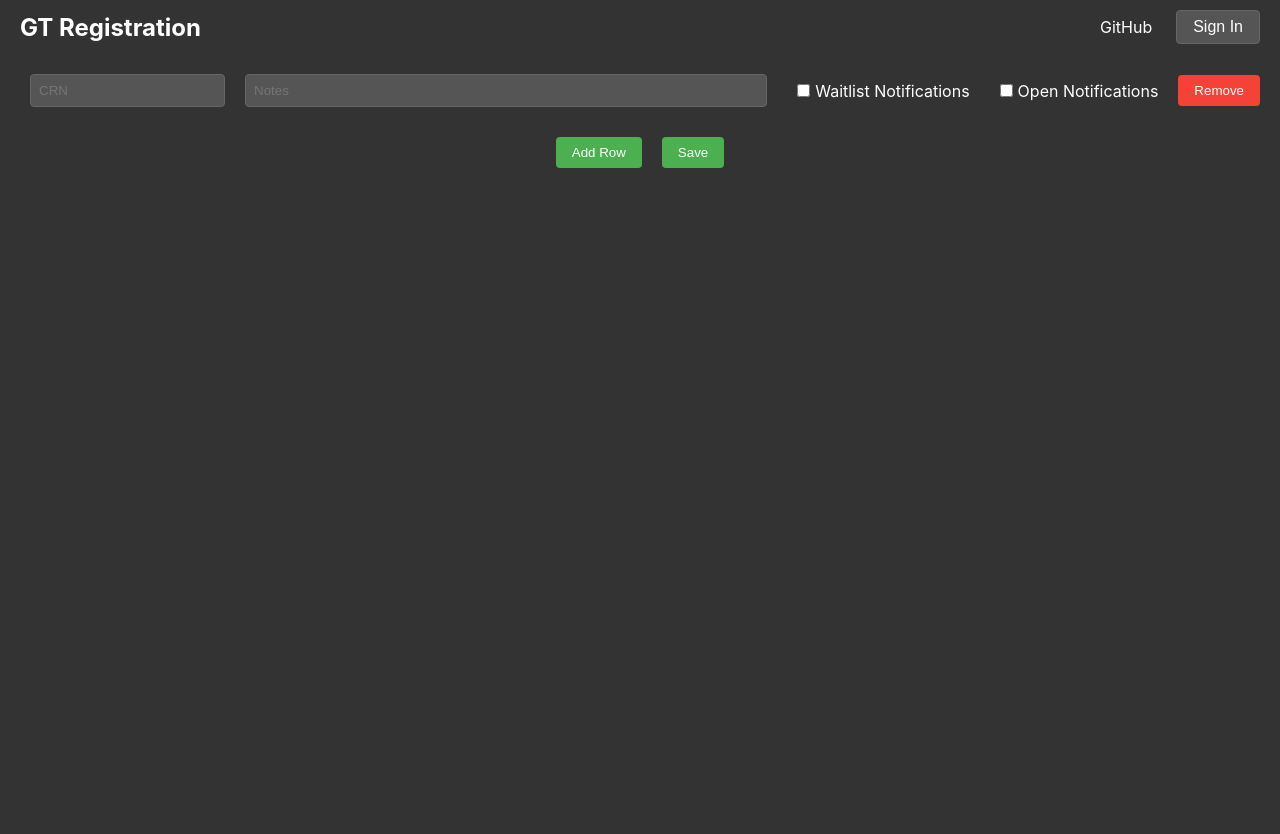
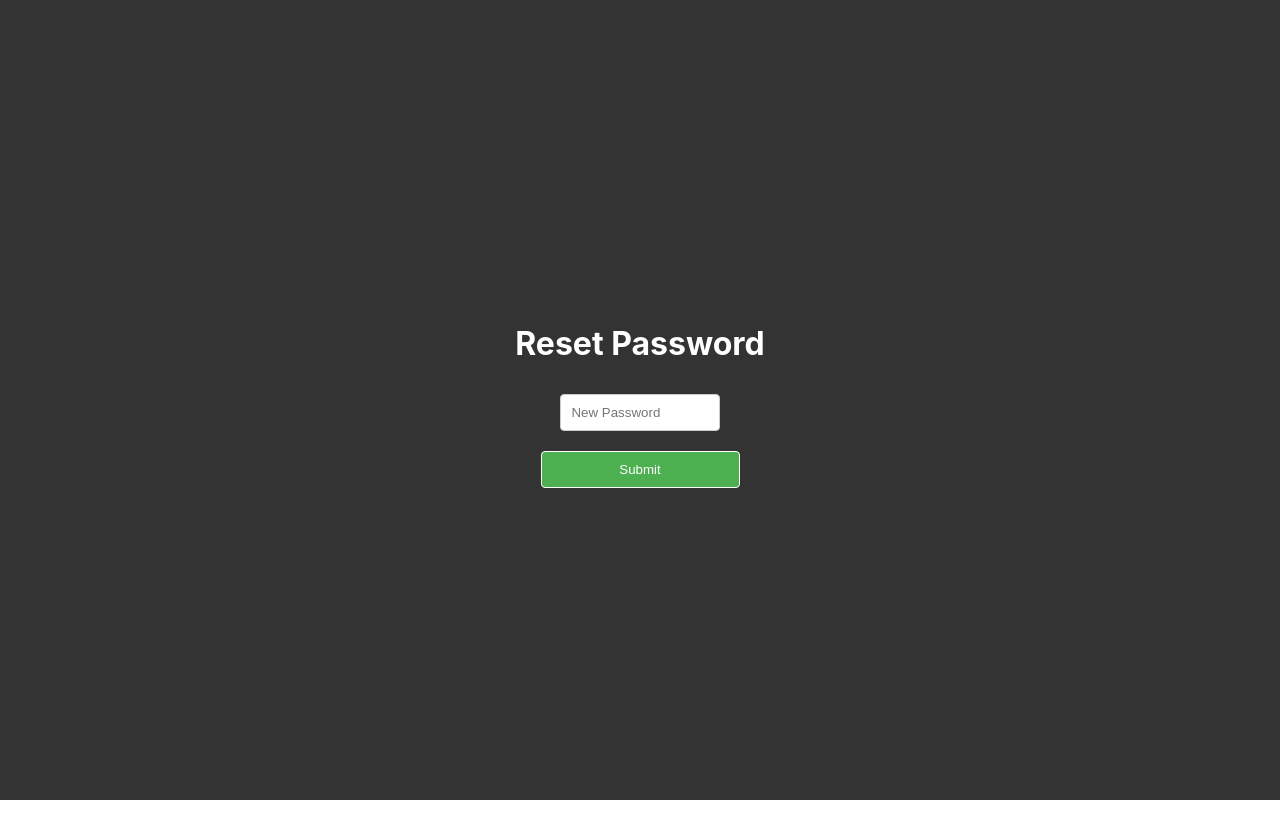
Before and after one commit to akhilkammila/course-registration-frontend, a React (Create React App) app: page /reset_password/1 in a window 1280 px wide. After the commit the page ends 800 px from the top, so only its background shows below. Built offline with nearby package versions, Linux system fonts and the light colour scheme.

Commit message:
added password reset page and functionality

```diff
--- a/package.json
+++ b/package.json
@@ -12,6 +12,7 @@
     "@types/react-dom": "^18.2.18",
     "react": "^18.2.0",
     "react-dom": "^18.2.0",
+    "react-router-dom": "^6.21.1",
     "react-scripts": "5.0.1",
     "typescript": "^4.9.5",
     "web-vitals": "^2.1.4"
--- a/src/components/App.tsx
+++ b/src/components/App.tsx
@@ -1,51 +1,21 @@
-// App.tsx
-import React, { useState } from 'react';
-import Header from './Header';
-import SignInModal from './SignInModal'; // Import the modal component
-import CourseList from './CourseList'
-import './App.css';
+import React from 'react';
+import {
+  BrowserRouter as Router,
+  Route,
+  Routes,
+} from 'react-router-dom';
+import HomePage from './HomePage'; // Your typical homepage component
+import ResetPasswordPage from './ResetPasswordPage'; // Your password reset component
 
-function App() {
-  const [isSignedIn, setIsSignedIn] = useState(false);
-  const [accountName, setAccountName] = useState('');
-  const [showModal, setShowModal] = useState(false);
-
-  const handleOpenModal = () => {
-    setShowModal(true);
-  };
-
-  const handleCloseModal = () => {
-    setShowModal(false);
-  };
-
-  const handleSignInSuccess = (email: string) => {
-    setAccountName(email);
-    setIsSignedIn(true); // Update the signed-in state
-  };
-
-  const handleSignOut = () => {
-    // Here you would handle the sign-out logic
-    setIsSignedIn(false);
-    setAccountName('');
-  };
-
-  // You would have additional logic here for handling the actual sign-in
-  // For example, after signing in:
-  // setIsSignedIn(true);
-  // setAccountName('User Name');
-
+const App = () => {
   return (
-    <div className="App">
-      <Header
-        isSignedIn={isSignedIn}
-        accountName={accountName}
-        onSignIn={handleOpenModal}
-        onSignOut={handleSignOut}
-      />
-      <CourseList/>
-      {showModal && <SignInModal onClose={handleCloseModal} onSignInSuccess={handleSignInSuccess}/>}
-    </div>
+    <Router>
+      <Routes>
+        <Route path="/reset_password/:token" element={<ResetPasswordPage/>} />
+        <Route path="/" element={<HomePage />}/>
+      </Routes>
+    </Router>
   );
-}
+};
 
 export default App;
--- /dev/null
+++ b/src/components/HomePage.tsx
@@ -0,0 +1,56 @@
+// App.tsx
+import React, { useState } from 'react';
+import Header from './Header';
+import SignInModal from './SignInModal'; // Import the modal component
+import CourseList from './CourseList'
+import './HomePage.css';
+import {
+  BrowserRouter as Router,
+  Route,
+  Routes,
+} from 'react-router-dom';
+
+function HomePage() {
+  const [isSignedIn, setIsSignedIn] = useState(false);
+  const [accountName, setAccountName] = useState('');
+  const [showModal, setShowModal] = useState(false);
+
+  const handleOpenModal = () => {
+    setShowModal(true);
+  };
+
+  const handleCloseModal = () => {
+    setShowModal(false);
+  };
+
+  const handleSignInSuccess = (email: string) => {
+    setAccountName(email);
+    setIsSignedIn(true); // Update the signed-in state
+  };
+
+  const handleSignOut = () => {
+    // Here you would handle the sign-out logic
+    setIsSignedIn(false);
+    setAccountName('');
+  };
+
+  // You would have additional logic here for handling the actual sign-in
+  // For example, after signing in:
+  // setIsSignedIn(true);
+  // setAccountName('User Name');
+
+  return (
+    <div className="App">
+      <Header
+        isSignedIn={isSignedIn}
+        accountName={accountName}
+        onSignIn={handleOpenModal}
+        onSignOut={handleSignOut}
+      />
+      <CourseList/>
+      {showModal && <SignInModal onClose={handleCloseModal} onSignInSuccess={handleSignInSuccess}/>}
+    </div>
+  );
+}
+
+export default HomePage;
--- /dev/null
+++ b/src/components/ResetPasswordPage.css
@@ -0,0 +1,36 @@
+/* ResetPasswordPage.css */
+.resetPasswordContainer {
+    background-color: #333; /* Match the color with your main app */
+    color: white;
+    height: 100vh; /* Full screen height */
+    width: 100vw; /* Full screen width */
+    display: flex;
+    flex-direction: column;
+    align-items: center;
+    justify-content: center;
+    padding: 20px;
+    box-sizing: border-box;
+  }
+
+  .resetPasswordForm {
+    /* margin-top: 10px; */
+    display: flex;
+    flex-direction: column;
+    align-items: center;
+  }
+
+  .resetPasswordInput,
+  .resetPasswordButton {
+    display: block;
+    width: 100%;
+    margin: 10px auto;
+    padding: 10px;
+    border-radius: 4px;
+    border: 1px solid #fff;
+  }
+
+  .resetPasswordButton {
+    background-color: #4CAF50;
+    color: white;
+    cursor: pointer;
+  }
--- /dev/null
+++ b/src/components/ResetPasswordPage.tsx
@@ -0,0 +1,56 @@
+// ResetPasswordPage.tsx
+import React, { useState } from 'react';
+import { useParams } from 'react-router-dom';
+import './ResetPasswordPage.css'
+
+const apiBaseUrl = 'http://127.0.0.1:5000';
+
+const ResetPasswordPage = () => {
+  const { token } = useParams();
+  const [newPassword, setNewPassword] = useState('');
+  const [feedback, setFeedback] = useState('');
+
+
+  const handleSubmit = async (e: React.FormEvent) => {
+    e.preventDefault();
+    try {
+      const response = await fetch(`${apiBaseUrl}/reset_password/${token}`, {
+        method: 'POST',
+        headers: {
+          'Content-Type': 'application/json',
+        },
+        body: JSON.stringify({ password: newPassword }),
+      });
+      const data = await response.json();
+
+      if (response.ok) {
+        setFeedback('Password reset successfully.');
+      } else {
+        setFeedback(data.message); // Error message from the server or a default one
+      }
+
+
+    } catch (error) {
+        setFeedback('An error occurred while resetting the password.');
+    }
+  };
+
+  return (
+    <div className="resetPasswordContainer">
+      <h1>Reset Password</h1>
+      <form onSubmit={handleSubmit} className="resetPasswordForm">
+        <input
+          type="password"
+          value={newPassword}
+          onChange={(e) => setNewPassword(e.target.value)}
+          placeholder="New Password"
+          className="resetPasswordInput"
+        />
+        <button type="submit" className="resetPasswordButton">Submit</button>
+        {feedback && <div style={{ color: 'red' }}>{feedback}</div>}
+      </form>
+    </div>
+  );
+};
+
+export default ResetPasswordPage;
--- a/src/components/SignInModal.tsx
+++ b/src/components/SignInModal.tsx
@@ -33,7 +33,7 @@ const SignInModal: React.FC<SignInModalProps> = ({ onClose, onSignInSuccess }) =
         setFeedback('Successfully signed in!')
       }
       else {
-        setFeedback('Incorrect email or password.');
+        setFeedback(data.message);
       }
 
     } catch (error) {
@@ -56,7 +56,7 @@ const SignInModal: React.FC<SignInModalProps> = ({ onClose, onSignInSuccess }) =
       if (response.ok) {
         setFeedback('Verification email sent. Click link, then log in.')
       } else {
-        setFeedback('Account with email already exists.');
+        setFeedback(data.message);
       }
 
     } catch (error) {
@@ -76,11 +76,8 @@ const SignInModal: React.FC<SignInModalProps> = ({ onClose, onSignInSuccess }) =
       });
       const data = await response.json();
 
-      if (response.ok) {
-        setFeedback('If account exists, reset email sent.')
-      } else {
-        setFeedback('Error occured.')
-      }
+      setFeedback(data.message);
+
     } catch (error) {
       setFeedback('An error occured.')
     }
```
Also changed, not shown: src/components/HomePage.css (renamed from src/components/App.css), 1 other file (tests, documents, lock files or other folders).
